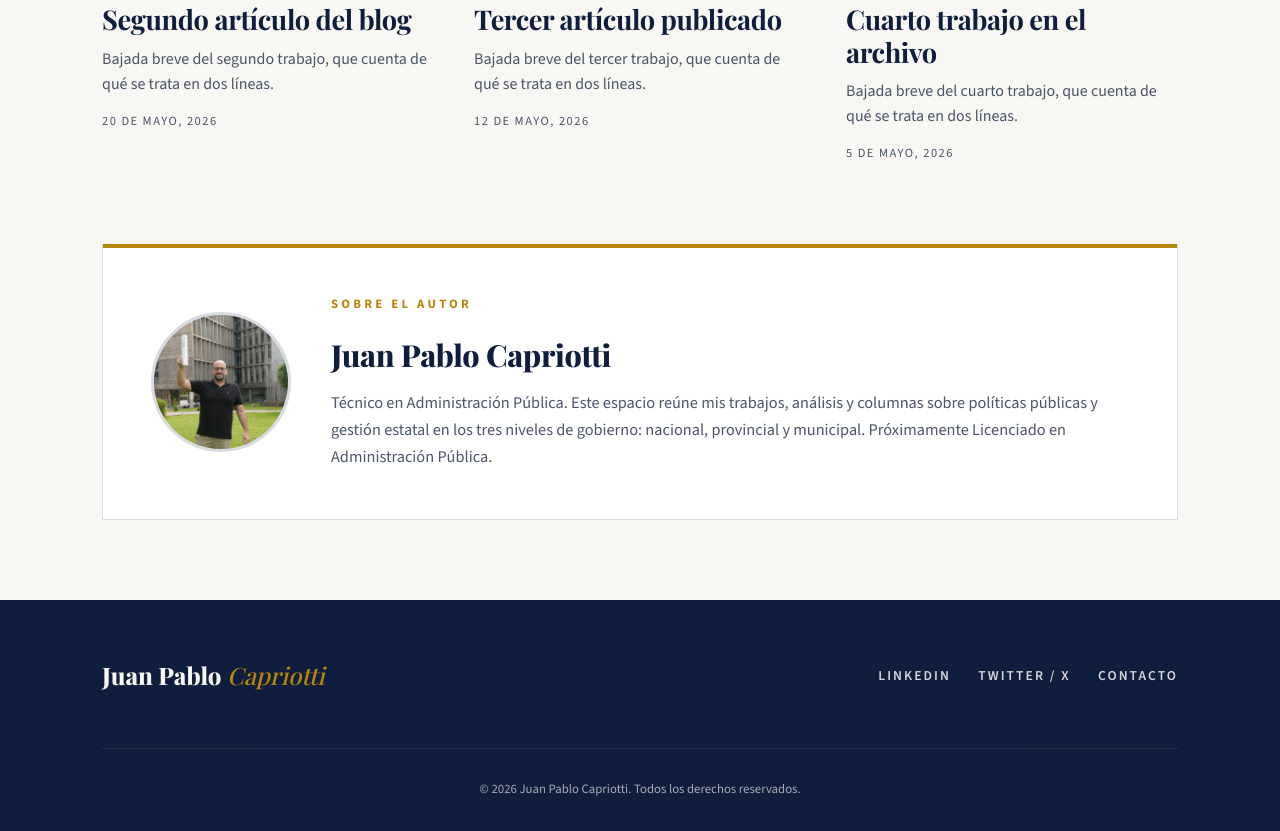
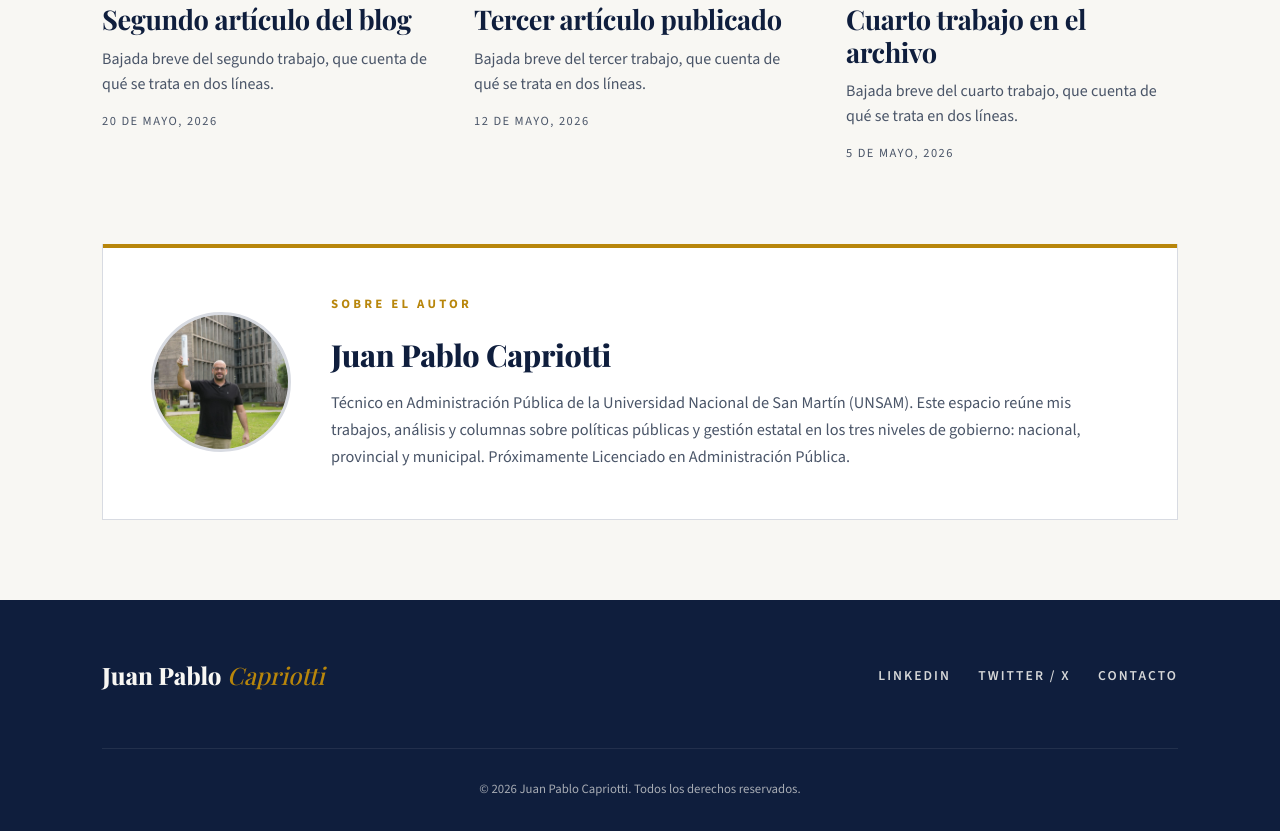
Before and after one commit to JUAMPICAPRIOTTI/juampicapriotti.github.io, a plain HTML site: page index.html in a window 1280 px wide. Shown: the part 1367-2198 px from the top of the page. Drawn offline with nearby package versions, Linux system fonts and the light colour scheme; a web font is replaced by a local one.

Commit message:
Update index.html

```diff
--- a/index.html
+++ b/index.html
@@ -540,7 +540,7 @@
       <div>
         <div class="role">Sobre el autor</div>
         <h4>Juan Pablo Capriotti</h4>
-        <p>Técnico en Administración Pública. Este espacio reúne mis trabajos, análisis y columnas sobre políticas públicas y gestión estatal en los tres niveles de gobierno: nacional, provincial y municipal. Próximamente Licenciado en Administración Pública.</p>
+        <p>Técnico en Administración Pública de la Universidad Nacional de San Martín (UNSAM). Este espacio reúne mis trabajos, análisis y columnas sobre políticas públicas y gestión estatal en los tres niveles de gobierno: nacional, provincial y municipal. Próximamente Licenciado en Administración Pública.</p>
       </div>
     </section>
 
```
